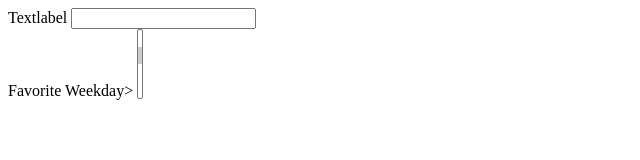
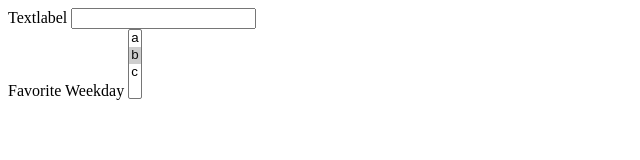
Before and after one commit to ErikReducation/HTML-Form-with-CSS, a plain HTML site: page index.html in a window 1280 px wide. Shown: the full height of the page, 0-640 px from the left. Drawn offline with Linux system fonts and the light colour scheme.

Commit message:
Update index.html

```diff
--- a/index.html
+++ b/index.html
@@ -29,10 +29,11 @@
       </label>
     </div>
     <div>
-      <label for = "faveDay">Favorite Weekday></label>
+      <label for = "faveDay">Favorite Weekday</label>
       <select name = "faveDay" id = "faveDay" multiple>
-        <option value = "a"></option>
-        <option value = "b" selected ></option>
+        <option label = "a" value = "a">a</option>
+        <option label = "b" value = "b" selected >b</option>
+	<option label = "c" value = "c">c</option>
       </select>
     </div>
   </form>
```
